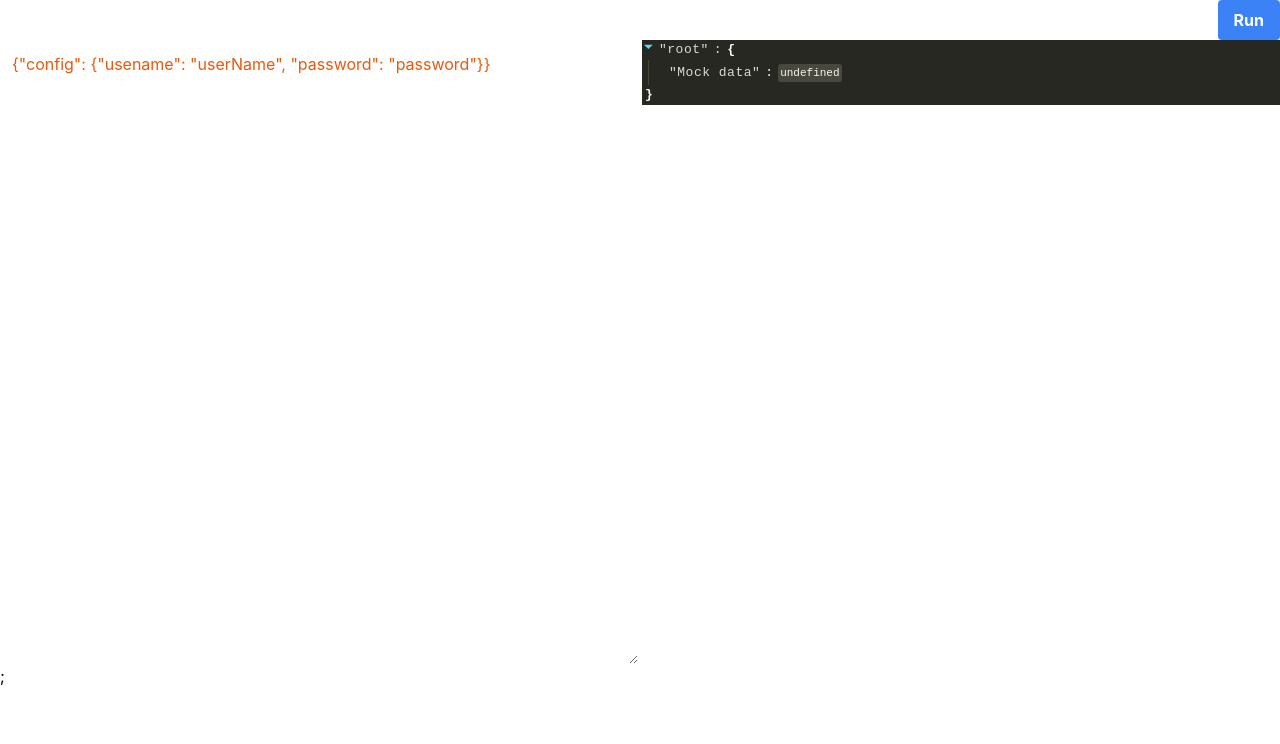
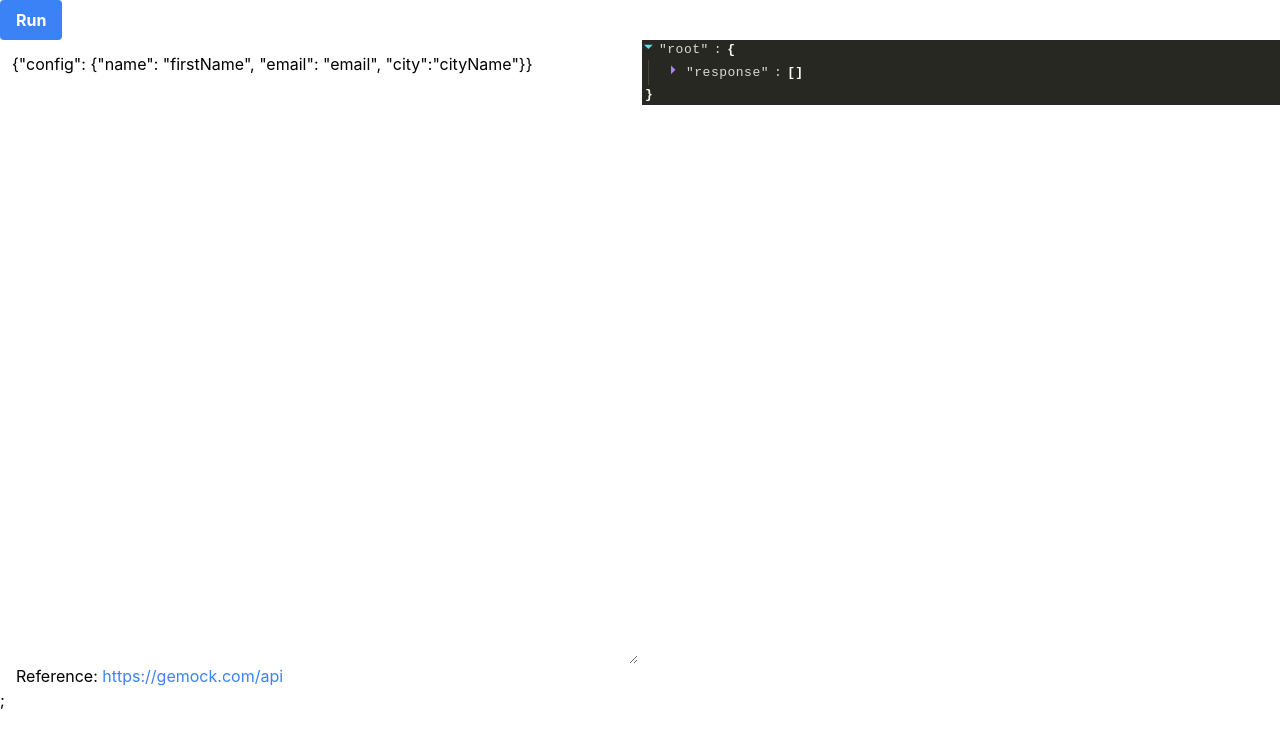
Before and after one commit to mojjominion/web-gemock, a Next.js app: page /playground in a window 1280 px wide. Shown: the top 744 px of the page. Built offline with nearby package versions, Linux system fonts and the light colour scheme; no server answers.

Commit message:
:lipstick: playground improvements

```diff
--- /dev/null
+++ b/components/dynamicReactJson.tsx
@@ -0,0 +1,4 @@
+import dynamic from "next/dynamic";
+export const DynamicReactJson = dynamic(import("react-json-view"), {
+  ssr: false,
+});
--- a/components/editor.tsx
+++ b/components/editor.tsx
@@ -10,7 +10,7 @@ export const TextArea = ({
   };
 
   return (
-    <div className="flex flex-col text-orange-600 min-h-full">
+    <div className="flex flex-col min-h-full">
       <textarea
         className="flex p-3"
         rows={25}
--- a/components/response.tsx
+++ b/components/response.tsx
@@ -1,18 +1,13 @@
-import dynamic from "next/dynamic";
+import { DynamicReactJson } from "./dynamicReactJson";
 
-const DynamicReactJson = dynamic(import("react-json-view"), { ssr: false });
-
-export const MockDataResponse = ({ data }: { data: unknown }) => {
+export const MockDataResponse = (props: { data: { data: unknown } }) => {
+  const { data = [] } = props.data || {};
   return (
     <div className="max-h-36">
       <DynamicReactJson
-        style={{
-          maxHeight: "90vh",
-          overflow: "hidden",
-          overflowY: "scroll",
-        }}
+        style={{ maxHeight: "90vh", overflow: "hidden", overflowY: "scroll" }}
         theme={"monokai"}
-        src={{ "Mock data": data }}
+        src={{ response: data }}
         enableClipboard={false}
         displayDataTypes={false}
         displayObjectSize={false}
--- a/pages/playground.tsx
+++ b/pages/playground.tsx
@@ -7,7 +7,7 @@ import { beutifyJson } from "../utils/beutifyjson";
 
 export const Playground = () => {
   const [payload, setPaylod] = useState(
-    `{"config": {"usename": "userName", "password": "password"}}`
+    `{"config": {"name": "firstName", "email": "email", "city":"cityName"}}`
   );
   const queryFn = () => fetchData(payload, 4);
   const { data, refetch } = useQuery({ queryFn, queryKey: "mock_data" });
@@ -18,7 +18,7 @@ export const Playground = () => {
 
   return (
     <div>
-      <div className="flex justify-end">
+      <div className="relative">
         <button
           className="bg-blue-500 hover:bg-blue-700 text-white font-bold py-2 px-4 rounded"
           onClick={getData}
@@ -30,6 +30,17 @@ export const Playground = () => {
         <TextArea {...{ payload, onChange: setPaylod }} />
         <MockDataResponse {...{ data }} />
       </div>
+      <p className="px-4">
+        Reference:{" "}
+        <a
+          className="text-blue-500"
+          target={"_blank"}
+          href="https://gemock.com/api"
+          rel="noreferrer"
+        >
+          https://gemock.com/api
+        </a>
+      </p>
     </div>
   );
 };
```
Also changed, not shown: 1 other file (tests, documents, lock files or other folders).
